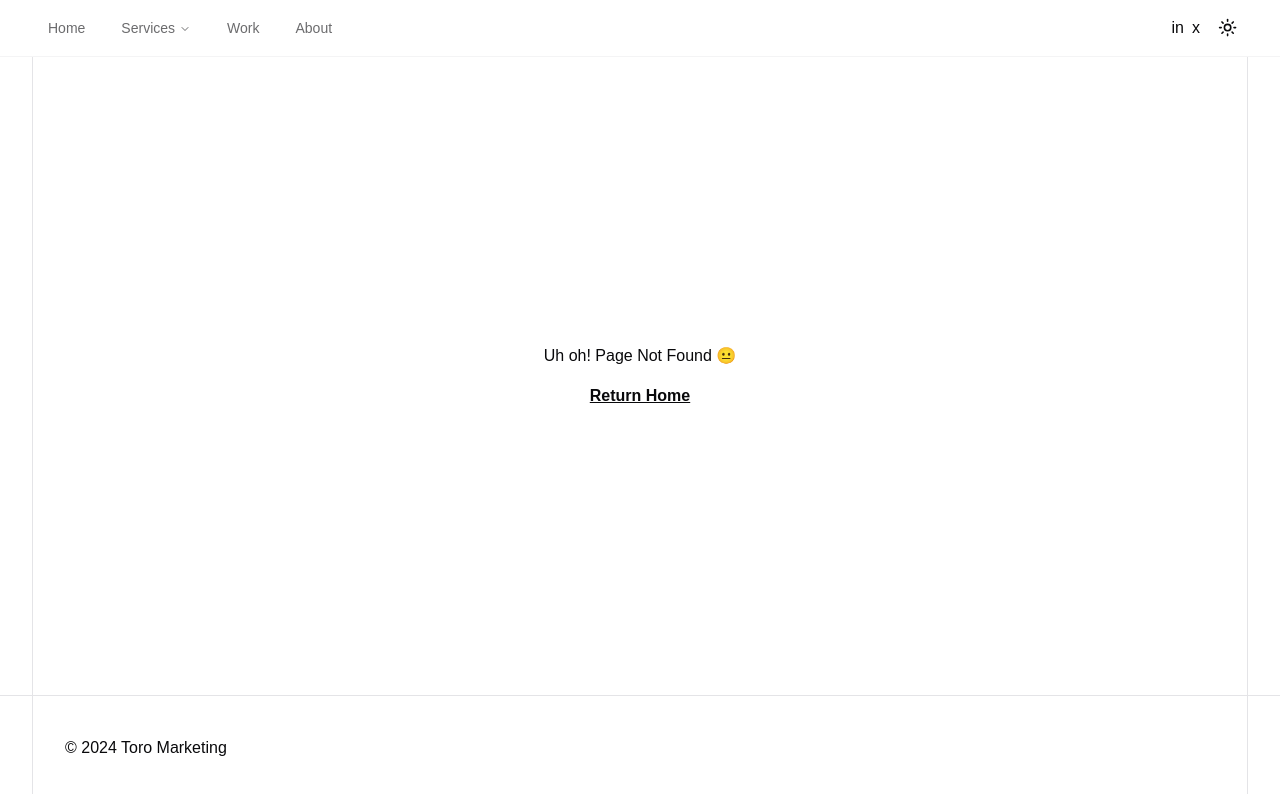
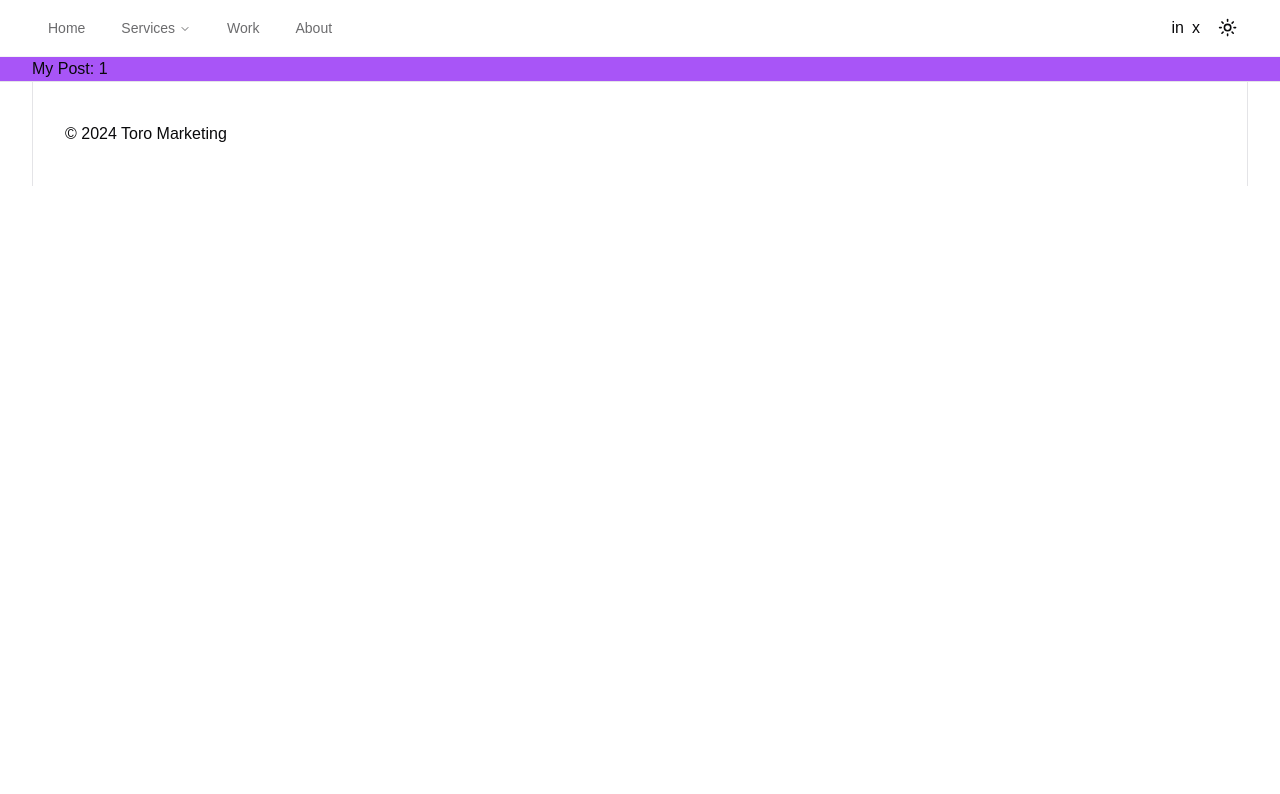
Before and after one commit to itsjmendez/toro, a Next.js app: page /projects/1 in a window 1280 px wide. Before the commit this address had no page. Shown: the top 794 px of the page. Built offline with nearby package versions, Linux system fonts and the light colour scheme; a web font is replaced by a local one.

Commit message:
feat: Add page component for displaying individual posts

```diff
--- /dev/null
+++ b/app/projects/[slug]/page.tsx
@@ -0,0 +1,3 @@
+export default function Page({ params }: { params: { slug: string } }) {
+  return <div className="bg-purple-500 container">My Post: {params.slug}</div>;
+}
```
